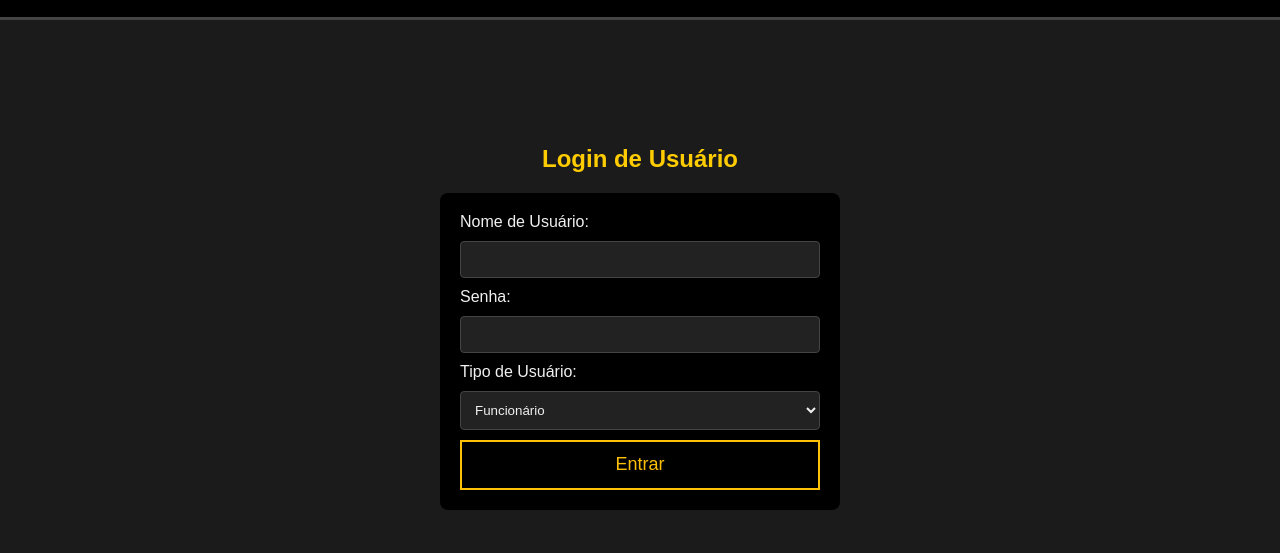
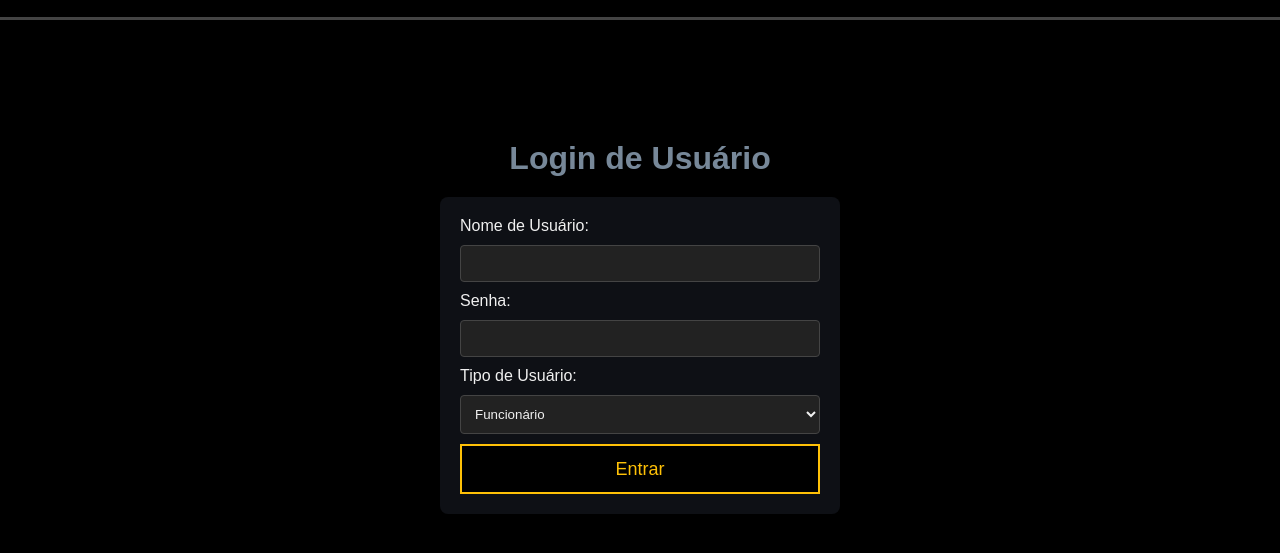
Before and after one commit to PauloHenrique993940/ProjetoFinal_Infinit, a plain HTML site: page index.html in a window 1280 px wide. Shown: the part 73-626 px from the top of the page. Drawn offline with Linux system fonts and the light colour scheme; some packages are replaced by stand-ins of ours; a script that the page names is missing.

```diff
--- a/src/css/style.css
+++ b/src/css/style.css
@@ -8,7 +8,7 @@
 /* Estilos para página de Loguin */
 body {
     font-family: Arial, sans-serif;
-    background-color: #1b1b1b;
+    background-color: #000000;
     color: #f0f0f0;
     margin: 0;
     padding: 0;
@@ -77,18 +77,20 @@ section {
 }
 
 h2 {
-    color: #ffcc00;
+    color: #778899;
     margin-bottom: 20px;
+    font-size: 32px;
 }
 
 form {
-    background-color: #000000;
+    background-color: #0e1015;
     padding: 20px;
     border-radius: 8px;
     display: flex;
     flex-direction: column;
     align-items: center;
     width: 100%;
+    opacity: 1;
 }
 
 form label {
```
